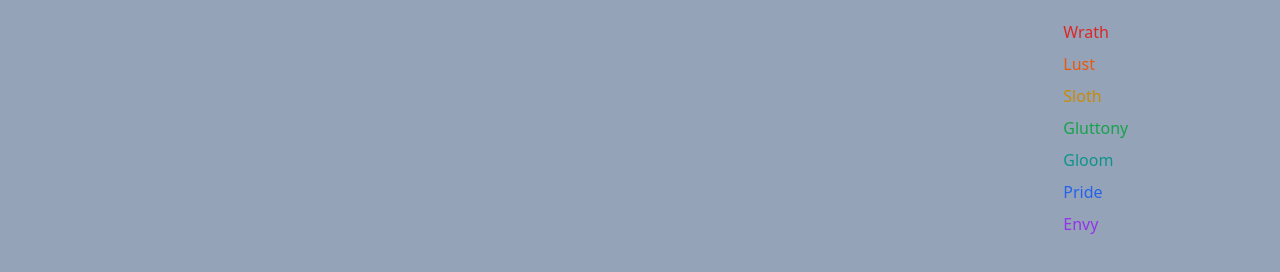
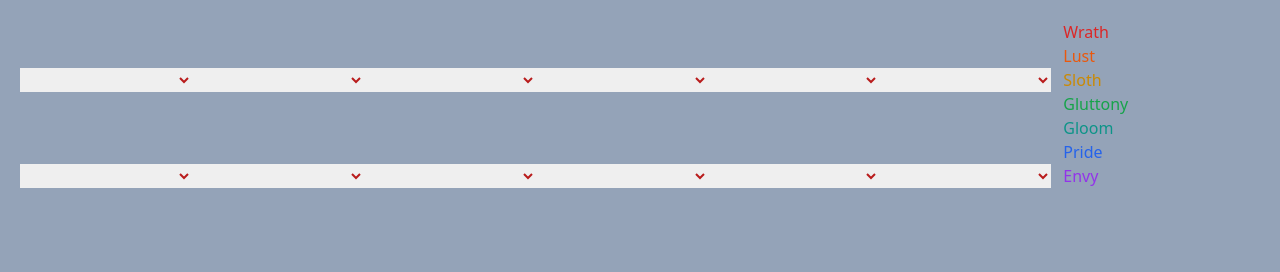
Before and after one commit to ionxeph/limbus-company-sin-calculator, a website built with webpack: page app/index.html in a window 1280 px wide. Built offline with nearby package versions, Linux system fonts and the light colour scheme; what limbus-company-team-builder would draw is missing.

Commit message:
more work on UI

```diff
--- a/app/index.html
+++ b/app/index.html
@@ -8,24 +8,81 @@
   <body class="bg-slate-400 dark:bg-black">
     <main class="text-red-700 dark:text-yellow-300">
       <div class="grid grid-cols-12 gap-3 m-5">
-        <div
-          class="col-span-10 grid lg:grid-cols-6 lg:grid-rows-2 md:grid-cols-4 md:grid-rows:3 sm:grid-cols-2 sm:grid-rows-6"
-          id="sinner-container"
-        >
-          <div class="text-center sinner-element"></div>
-          <div class="text-center sinner-element"></div>
-          <div class="text-center sinner-element"></div>
-          <div class="text-center sinner-element"></div>
-          <div class="text-center sinner-element"></div>
-          <div class="text-center sinner-element"></div>
-          <div class="text-center sinner-element"></div>
-          <div class="text-center sinner-element"></div>
-          <div class="text-center sinner-element"></div>
-          <div class="text-center sinner-element"></div>
-          <div class="text-center sinner-element"></div>
-          <div class="text-center sinner-element"></div>
+        <div class="col-span-8 md:col-span-10 grid lg:grid-cols-6 md:grid-cols-4 sm:grid-cols-2" id="sinner-container">
+          <div class="text-center sinner-element grid grid-cols-1 auto-rows-fr">
+            <p class="name"></p>
+            <p class="selected-id"></p>
+            <select></select>
+            <span class="in-team-checkbox-container"></span>
+          </div>
+          <div class="text-center sinner-element grid grid-cols-1 auto-rows-fr">
+            <p class="name"></p>
+            <p class="selected-id"></p>
+            <select></select>
+            <span class="in-team-checkbox-container"></span>
+          </div>
+          <div class="text-center sinner-element grid grid-cols-1 auto-rows-fr">
+            <p class="name"></p>
+            <p class="selected-id"></p>
+            <select></select>
+            <span class="in-team-checkbox-container"></span>
+          </div>
+          <div class="text-center sinner-element grid grid-cols-1 auto-rows-fr">
+            <p class="name"></p>
+            <p class="selected-id"></p>
+            <select></select>
+            <span class="in-team-checkbox-container"></span>
+          </div>
+          <div class="text-center sinner-element grid grid-cols-1 auto-rows-fr">
+            <p class="name"></p>
+            <p class="selected-id"></p>
+            <select></select>
+            <span class="in-team-checkbox-container"></span>
+          </div>
+          <div class="text-center sinner-element grid grid-cols-1 auto-rows-fr">
+            <p class="name"></p>
+            <p class="selected-id"></p>
+            <select></select>
+            <span class="in-team-checkbox-container"></span>
+          </div>
+          <div class="text-center sinner-element grid grid-cols-1 auto-rows-fr">
+            <p class="name"></p>
+            <p class="selected-id"></p>
+            <select></select>
+            <span class="in-team-checkbox-container"></span>
+          </div>
+          <div class="text-center sinner-element grid grid-cols-1 auto-rows-fr">
+            <p class="name"></p>
+            <p class="selected-id"></p>
+            <select></select>
+            <span class="in-team-checkbox-container"></span>
+          </div>
+          <div class="text-center sinner-element grid grid-cols-1 auto-rows-fr">
+            <p class="name"></p>
+            <p class="selected-id"></p>
+            <select></select>
+            <span class="in-team-checkbox-container"></span>
+          </div>
+          <div class="text-center sinner-element grid grid-cols-1 auto-rows-fr">
+            <p class="name"></p>
+            <p class="selected-id"></p>
+            <select></select>
+            <span class="in-team-checkbox-container"></span>
+          </div>
+          <div class="text-center sinner-element grid grid-cols-1 auto-rows-fr">
+            <p class="name"></p>
+            <p class="selected-id"></p>
+            <select></select>
+            <span class="in-team-checkbox-container"></span>
+          </div>
+          <div class="text-center sinner-element grid grid-cols-1 auto-rows-fr">
+            <p class="name"></p>
+            <p class="selected-id"></p>
+            <select></select>
+            <span class="in-team-checkbox-container"></span>
+          </div>
         </div>
-        <div id="sins-container" class="col-span-2 grid grid-cols-2 gap-2">
+        <div id="sins-container" class="col-span-4 md:col-span-2 grid grid-cols-2 auto-rows-min">
           <p class="text-red-600 dark:text-red-300">Wrath</p>
           <span class="wrath-sin-counter"></span>
           <p class="text-orange-600 dark:text-orange-300">Lust</p>
--- a/app/index.js
+++ b/app/index.js
@@ -2,23 +2,44 @@ import './styles.css';
 import { Team } from 'limbus-company-team-builder';
 import * as starterData from './starter-data.json';
 
+// TODO: work on light mode styling
 let team = Team.load(JSON.stringify(starterData));
 
 let teamData = JSON.parse(team.as_json_string());
 console.log(teamData);
 
-const sinnerElements = document
+function generateInTeamCheckbox(inTeam, sinnerName) {
+  const checkbox = document.createElement('input');
+  checkbox.type = 'checkbox';
+  checkbox.checked = inTeam;
+  checkbox.setAttribute('aria-label', `select ${sinnerName}`)
+  checkbox.addEventListener('change', () => {
+    console.log(checkbox.checked);
+    team.toggleSinnerSelection(sinnerName);
+    updateSins();
+  });
+  return checkbox;
+}
+
+const sinnerContainers = document
   .getElementById('sinner-container')
   .querySelectorAll('div.sinner-element');
 teamData.sinners.forEach((sinner, i) => {
-  sinnerElements[
-    i
-  ].innerHTML = `${sinner.name}</br>${sinner.selected_identity.name}`;
+  const nameContainer = sinnerContainers[i].querySelector('p.name');
+  const selectedIdContainer = sinnerContainers[i].querySelector('p.selected-id');
+  const isInTeamCheckboxContainer = sinnerContainers[i].querySelector('span.in-team-checkbox-container');
+  nameContainer.innerHTML = sinner.name;
+  selectedIdContainer.innerHTML = sinner.selected_identity.name;
+  isInTeamCheckboxContainer.appendChild(generateInTeamCheckbox(sinner.in_team, sinner.name));
 });
 
-const sinsContainer = document.getElementById('sins-container');
-let supportedSins = JSON.parse(team.sum_supported_sins());
-let requiredSins = JSON.parse(team.sum_required_sins());
-for (let sin in supportedSins) {
-  sinsContainer.querySelector(`span.${sin}-sin-counter`).innerHTML = `${requiredSins[sin]}/${supportedSins[sin]}`;
+function updateSins() {
+  const sinsContainer = document.getElementById('sins-container');
+  let supportedSins = JSON.parse(team.sum_supported_sins());
+  let requiredSins = JSON.parse(team.sum_required_sins());
+  for (let sin in supportedSins) {
+    sinsContainer.querySelector(`span.${sin}-sin-counter`).innerHTML = `${requiredSins[sin]}/${supportedSins[sin]}`;
+  }
 }
+
+updateSins();
```
